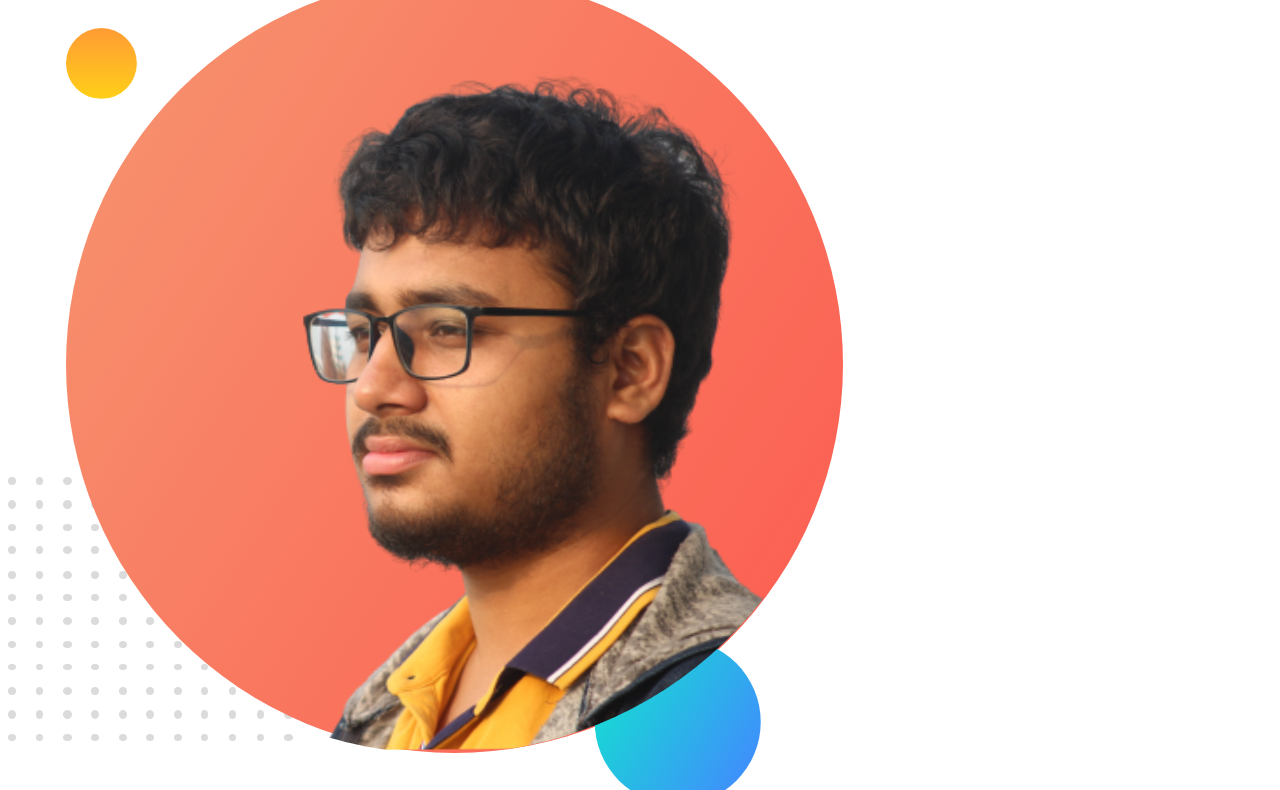
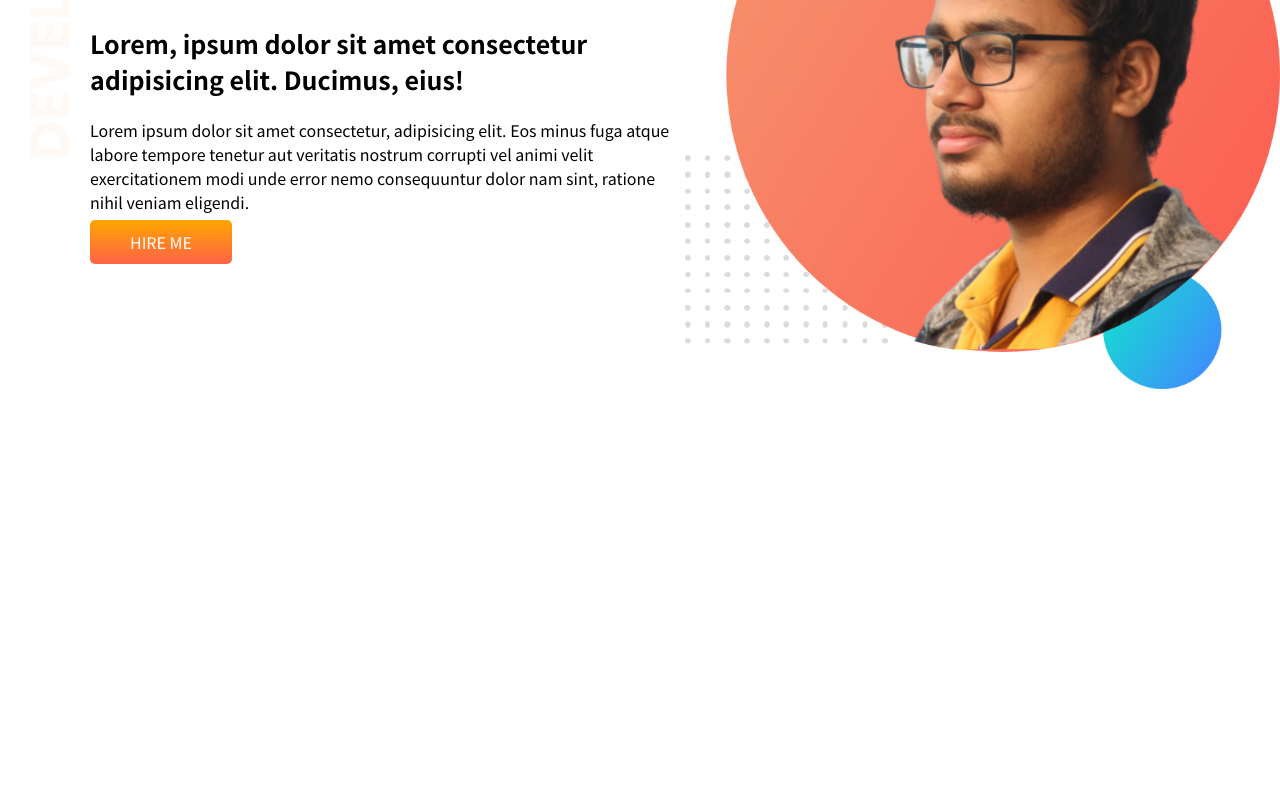
Before and after one commit to Piaowei/portfolio-practise, a plain HTML site: page index.html in a window 1280 px wide. Shown: the part 202-992 px from the top of the page. After the commit the page ends 800 px from the top, so only its background shows below. Drawn offline with Linux system fonts and the light colour scheme.

Commit message:
almost section 1st done

```diff
--- a/index.html
+++ b/index.html
@@ -7,25 +7,29 @@
     <meta name="viewport" content="width=device-width, initial-scale=1.0">
     <title>Portfolio Practise</title>
     <link rel="stylesheet" href="style.css">
+
+    <link rel="preconnect" href="https://fonts.googleapis.com">
+    <link rel="preconnect" href="https://fonts.gstatic.com" crossorigin>
+    <link href="https://fonts.googleapis.com/css2?family=Noto+Sans+HK:wght@400&display=swap" rel="stylesheet">
 </head>
 
 <!--################################### First Section ############################ -->
-<section>
+<section class="flexible-container top-banner">
 
     <!-- ###############################Leftside Div ################### -->
-    <div>
+    <div class="half-width">
 
         <h1>Welcome to Mohammad Shariar Parvez World</h1>
-        <h3>Lorem, ipsum dolor sit amet consectetur adipisicing elit. Ducimus, eius!</h3>
+        <h2>Lorem, ipsum dolor sit amet consectetur adipisicing elit. Ducimus, eius!</h2>
         <p>Lorem ipsum dolor sit amet consectetur, adipisicing elit. Eos minus fuga atque labore tempore tenetur aut
             veritatis nostrum corrupti vel animi velit exercitationem modi unde error nemo consequuntur dolor nam sint,
             ratione nihil veniam eligendi.</p>
 
-        <a href="https://www.linkedin.com/in/thundertonmoy/">HIRE ME</a>
+        <a class="anchor-button" href="https://www.linkedin.com/in/thundertonmoy/">HIRE ME</a>
     </div>
     <!-- ########################### Rightside Div ################### -->
-    <div>
-        <img src="images/my-bg one.png" alt="">
+    <div class="half-width">
+        <img class="half-width-image" src="images/my-bg one.png" alt="">
     </div>
 </section>
 
--- a/style.css
+++ b/style.css
@@ -0,0 +1,39 @@
+body {
+  margin: 0px;
+  font-family: "Noto Sans HK", sans-serif;
+}
+.flexible-container {
+  display: flex;
+  margin-bottom: 90px;
+  padding-left: 90px;
+  /* margin: 0px 150px; */
+}
+
+.half-width {
+  width: 50%;
+}
+
+.half-width-image {
+  width: 100%;
+}
+
+.top-banner {
+  background-image: url(images/top-banner.png);
+  background-repeat: no-repeat;
+}
+
+h1 {
+  font-size: 50px;
+}
+
+h2 {
+  font-size: 25px;
+}
+
+.anchor-button {
+  text-decoration: none;
+  color: white;
+  background-image: repeating-linear-gradient(orange, tomato);
+  padding: 10px 40px;
+  border-radius: 5px;
+}
```
